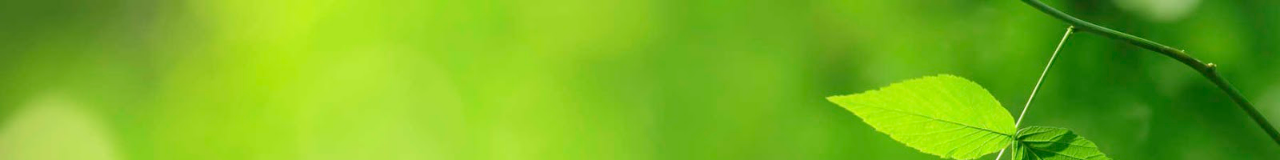
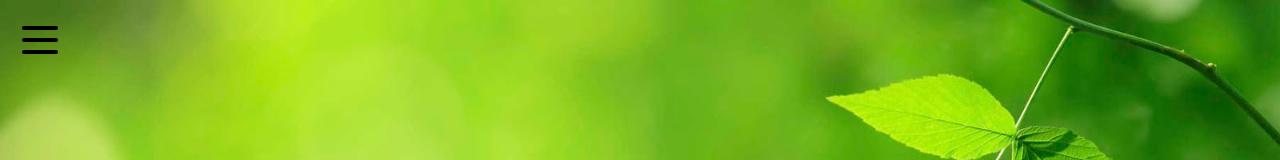
Before and after one commit to Streamer272/green-school, a Nuxt app: page / in a window 1280 px wide. Shown: the top 160 px of the page. Built offline with nearby package versions, Linux system fonts and the light colour scheme.

Commit message:
:zap: Adds sidebar

```diff
--- /dev/null
+++ b/components/Sidebar.vue
@@ -0,0 +1,34 @@
+<template>
+  <button
+    @click="() => (open = !open)"
+    :data-open="open"
+    class="absolute top-4 left-4 w-12 h-12 z-10 data-[open=true]:ml-60 transition-all"
+  >
+    <img src="/icons/ham-menu.svg" alt="Menu" />
+  </button>
+
+  <div
+    :data-open="open"
+    class="flex flex-col justify-start items-start absolute top-0 left-0 w-60 h-full py-3 px-2 custom-bg custom-sidebar -translate-x-full data-[open=true]:translate-x-0 z-20 transition"
+  >
+    <a>Hello World Project</a>
+    <a>NatArt Project</a>
+    <a>Portfolio Project</a>
+  </div>
+</template>
+
+<style lang="scss" scoped>
+.custom-bg {
+  background-color: rgba(148, 201, 59, 0.75);
+}
+
+.custom-sidebar {
+  a {
+    font-size: 1.15rem;
+  }
+}
+</style>
+
+<script lang="ts" setup>
+const open = useState("sidebar", () => false);
+</script>
--- a/nuxt.config.ts
+++ b/nuxt.config.ts
@@ -6,7 +6,7 @@ export default defineNuxtConfig({
     {
       rel: "icon",
       type: "image/x-icon",
-      href: "/favicon.ico"
-    }
-  ]
-})
+      href: "/favicon.ico",
+    },
+  ],
+});
--- a/package.json
+++ b/package.json
@@ -13,6 +13,7 @@
     "@nuxt/devtools": "latest",
     "@nuxtjs/tailwindcss": "^6.8.0",
     "nuxt": "^3.8.0",
+    "prettier": "^3.0.3",
     "sass": "^1.69.5",
     "vue": "^3.3.6",
     "vue-router": "^4.2.5"
--- a/pages/index.vue
+++ b/pages/index.vue
@@ -1,6 +1,8 @@
 <template>
   <div class="flex flex-col justify-center items-center w-screen min-h-screen">
-    <section class="flex flex-col justify-center items-center w-screen h-screen custom-bg-green">
+    <section
+      class="flex flex-col justify-center items-center w-screen h-screen custom-bg-green"
+    >
       <p class="text-2xl font-bold">Welcome to the Green School!</p>
       <div class="flex flex-wrap mt-12 w-[41rem] gap-4">
         <div class="custom-sector">Sector 1</div>
@@ -12,6 +14,8 @@
 
     <p>Hello World!</p>
   </div>
+
+  <Sidebar />
 </template>
 
 <style lang="scss" scoped>
--- a/tailwind.config.js
+++ b/tailwind.config.js
@@ -5,4 +5,4 @@ export default {
     extend: {},
   },
   plugins: [],
-}
+};
```
Also changed, not shown: public/icons/ham-menu.svg (added), 1 other file (tests, documents, lock files or other folders).
